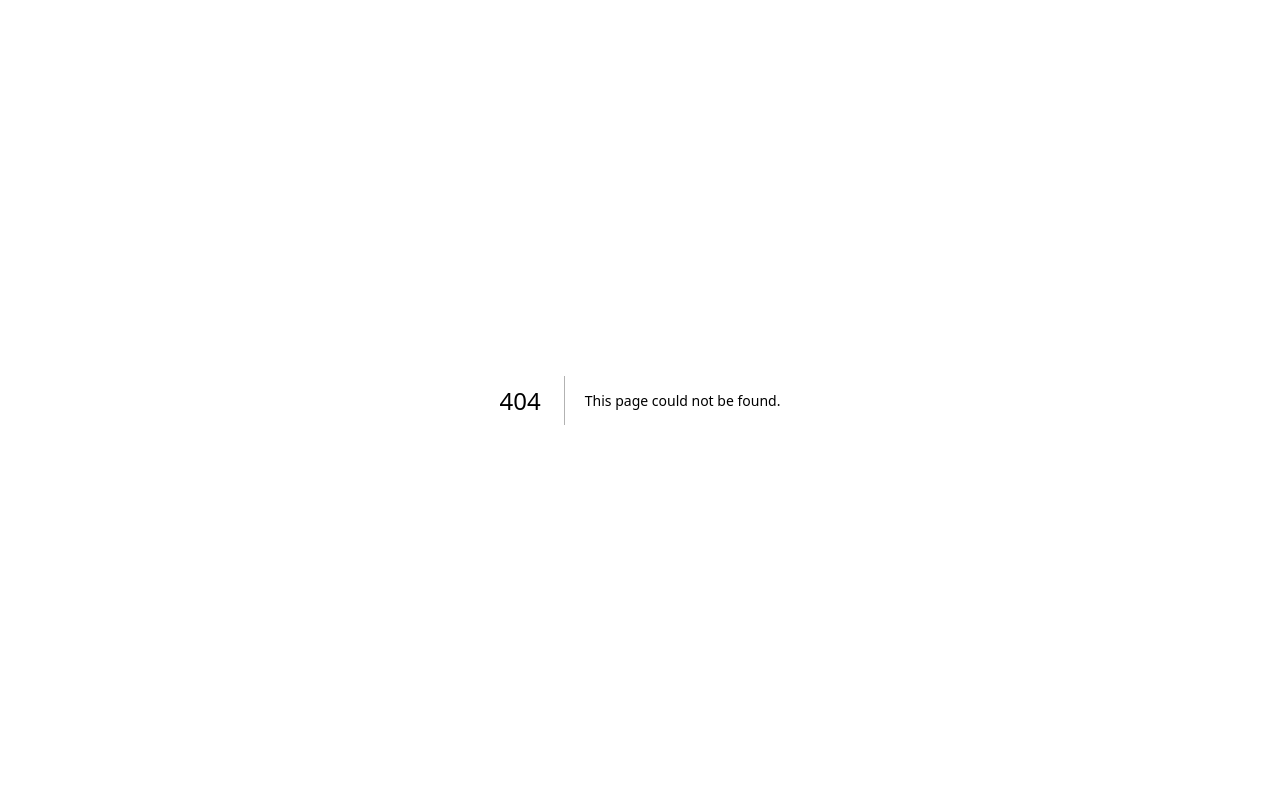
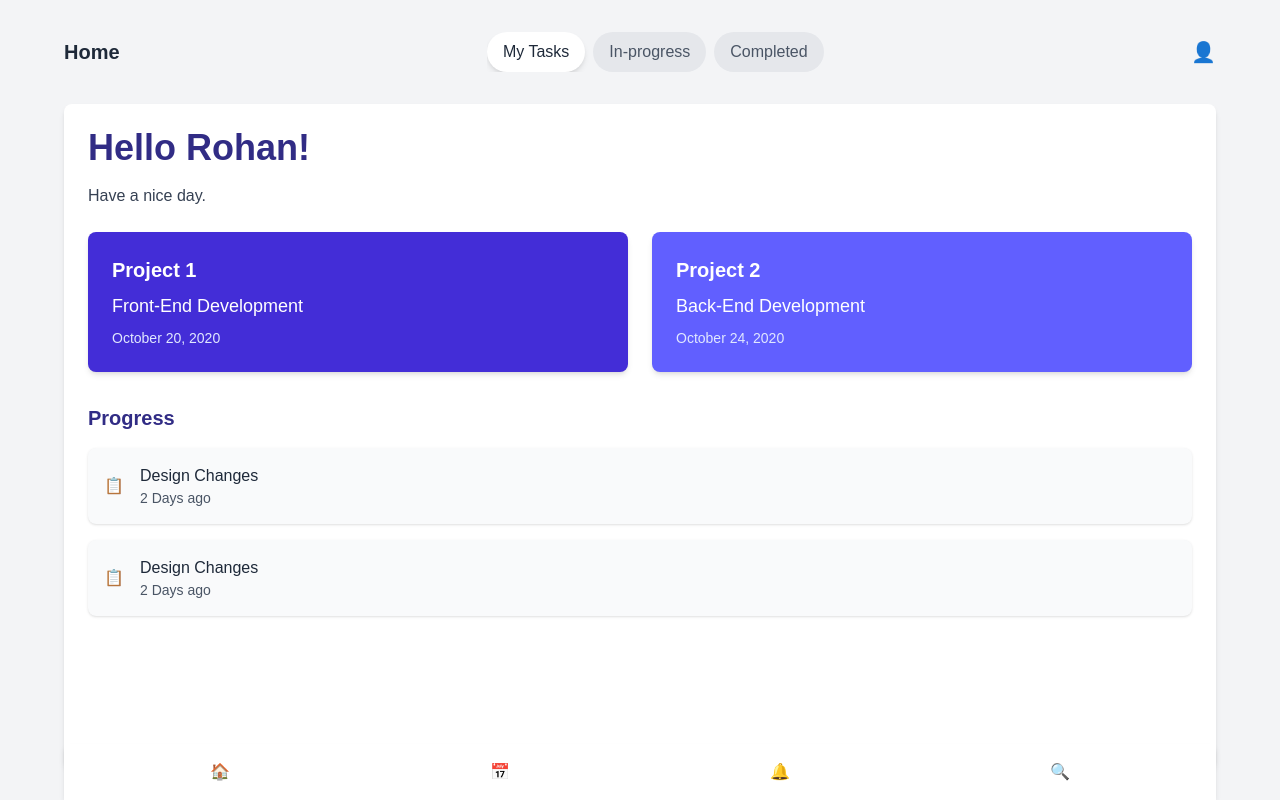
Before and after one commit to VirajNikam01/pms, a Next.js app: page /dashboard in a window 1280 px wide. Before the commit this address had no page. Built offline with nearby package versions, Linux system fonts and the light colour scheme.

Commit message:
Feature : dashboard page

```diff
--- /dev/null
+++ b/app/dashboard/page.js
@@ -0,0 +1,114 @@
+"use client";
+
+import React from "react";
+import { useState } from "react";
+import { useRouter } from "next/navigation";
+
+export default function Home() {
+  const [activeTab, setActiveTab] = useState("myTasks");
+  const router = useRouter();
+
+  return (
+    <div className="min-h-screen bg-gray-100 flex flex-col items-center p-4 sm:p-6 lg:p-8 relative">
+      <header className="w-full max-w-6xl flex justify-between items-center mb-8">
+        <div className="text-gray-800 font-semibold text-lg sm:text-xl">Home</div>
+        <div className="flex space-x-2 overflow-x-auto scrollbar-hide">
+          <button
+            className={`px-2 sm:px-4 py-1 sm:py-2 rounded-full text-sm sm:text-base whitespace-nowrap ${
+              activeTab === "myTasks" ? "bg-white shadow-md text-gray-800" : "bg-gray-200 text-gray-600"
+            }`}
+            onClick={() => setActiveTab("myTasks")}
+          >
+            My Tasks
+          </button>
+          <button
+            className={`px-2 sm:px-4 py-1 sm:py-2 rounded-full text-sm sm:text-base whitespace-nowrap ${
+              activeTab === "inProgress" ? "bg-white shadow-md text-gray-800" : "bg-gray-200 text-gray-600"
+            }`}
+            onClick={() => setActiveTab("inProgress")}
+          >
+            In-progress
+          </button>
+          <button
+            className={`px-2 sm:px-4 py-1 sm:py-2 rounded-full text-sm sm:text-base whitespace-nowrap ${
+              activeTab === "completed" ? "bg-white shadow-md text-gray-800" : "bg-gray-200 text-gray-600"
+            }`}
+            onClick={() => setActiveTab("completed")}
+          >
+            Completed
+          </button>
+        </div>
+        <div className="text-gray-800 font-semibold text-lg sm:text-xl">👤</div>
+      </header>
+
+      <main className="w-full max-w-6xl bg-white rounded-lg shadow-md p-6 flex-grow">
+        <h1 className="text-4xl font-bold text-indigo-900 mb-4">
+          Hello Rohan!
+        </h1>
+        <p className="text-gray-700 mb-6">Have a nice day.</p>
+
+        <div className="grid grid-cols-1 md:grid-cols-2 gap-6 mb-8">
+          <div className="bg-indigo-700 text-white p-6 rounded-lg shadow-md">
+            <h2 className="text-xl font-semibold mb-2">Project 1</h2>
+            <p className="text-lg">Front-End Development</p>
+            <p className="text-sm text-indigo-100 mt-2">October 20, 2020</p>
+          </div>
+          <div className="bg-indigo-500 text-white p-6 rounded-lg shadow-md">
+            <h2 className="text-xl font-semibold mb-2">Project 2</h2>
+            <p className="text-lg">Back-End Development</p>
+            <p className="text-sm text-indigo-100 mt-2">October 24, 2020</p>
+          </div>
+        </div>
+
+        <div className="mb-8">
+          <h2 className="text-xl font-semibold text-indigo-900 mb-4">
+            Progress
+          </h2>
+          <div className="space-y-4">
+            <div className="flex items-center bg-gray-50 p-4 rounded-lg shadow-sm">
+              <div className="mr-4 text-gray-700">📋</div>
+              <div>
+                <p className="font-medium text-gray-800">Design Changes</p>
+                <p className="text-gray-600 text-sm">2 Days ago</p>
+              </div>
+            </div>
+            <div className="flex items-center bg-gray-50 p-4 rounded-lg shadow-sm">
+              <div className="mr-4 text-gray-700">📋</div>
+              <div>
+                <p className="font-medium text-gray-800">Design Changes</p>
+                <p className="text-gray-600 text-sm">2 Days ago</p>
+              </div>
+            </div>
+          </div>
+        </div>
+      </main>
+
+      <footer className="w-full max-w-6xl fixed bottom-0 left-1/2 transform -translate-x-1/2 bg-white p-4 flex justify-around items-center shadow-md z-10">
+        <div
+          className="text-gray-700 cursor-pointer hover:text-indigo-600"
+          onClick={() => router.push("/home")}
+        >
+          🏠
+        </div>
+        <div
+          className="text-gray-700 cursor-pointer hover:text-indigo-600"
+          onClick={() => router.push("/calendar")}
+        >
+          📅
+        </div>
+        <div
+          className="text-gray-700 cursor-pointer hover:text-indigo-600"
+          onClick={() => router.push("/notifications")}
+        >
+          🔔
+        </div>
+        <div
+          className="text-gray-700 cursor-pointer hover:text-indigo-600"
+          onClick={() => router.push("/search")}
+        >
+          🔍
+        </div>
+      </footer>
+    </div>
+  );
+}
--- a/app/layout.js
+++ b/app/layout.js
@@ -1,3 +1,4 @@
+import "./globals.css";
 export default function RootLayout({ children }) {
   return (
     <html lang="en">
--- a/app/page.js
+++ b/app/page.js
@@ -1,7 +1,10 @@
 import Image from "next/image";
-import InstallPWAButton from "./components/InstallPwaButton";
+import { redirect } from "next/navigation";
 
 export default function Home() {
+  // Redirect to /dashboard on server side
+  redirect("/dashboard");
+
   return (
     <div className="grid grid-rows-[20px_1fr_20px] items-center justify-items-center min-h-screen p-8 pb-20 gap-16 sm:p-20 font-[family-name:var(--font-geist-sans)]">
       <main className="flex flex-col gap-[32px] row-start-2 items-center sm:items-start">
```
